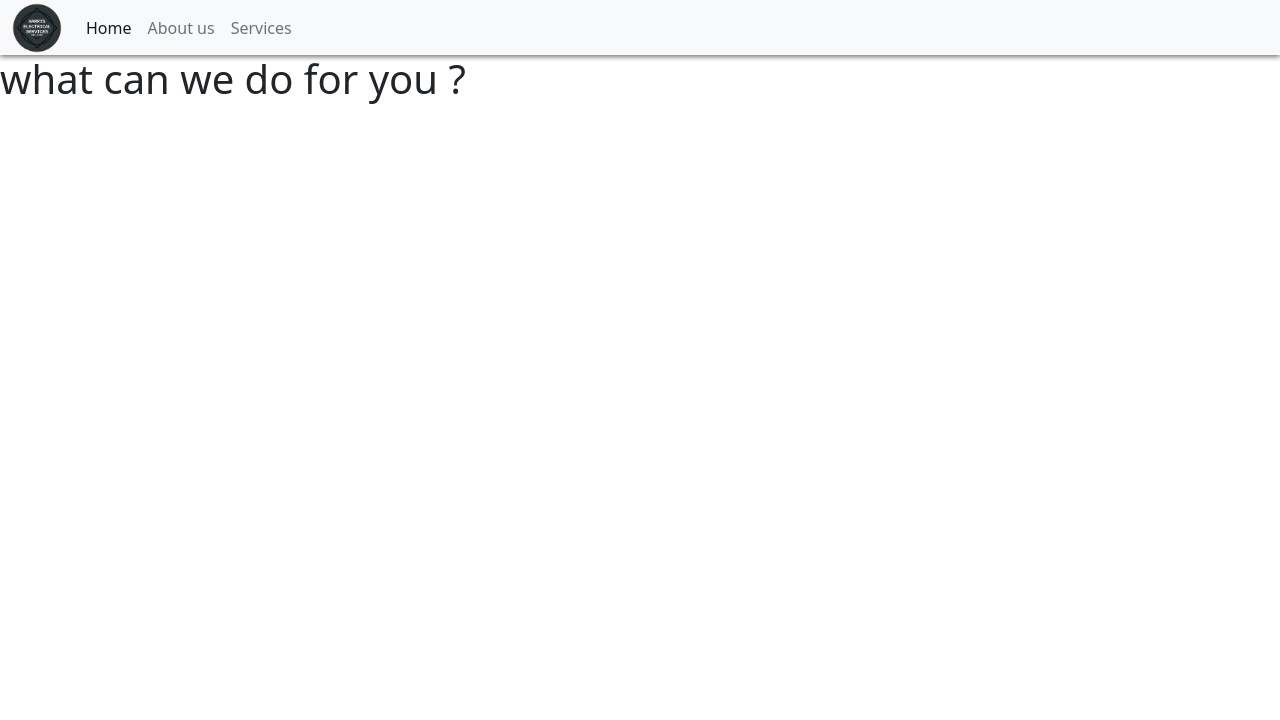
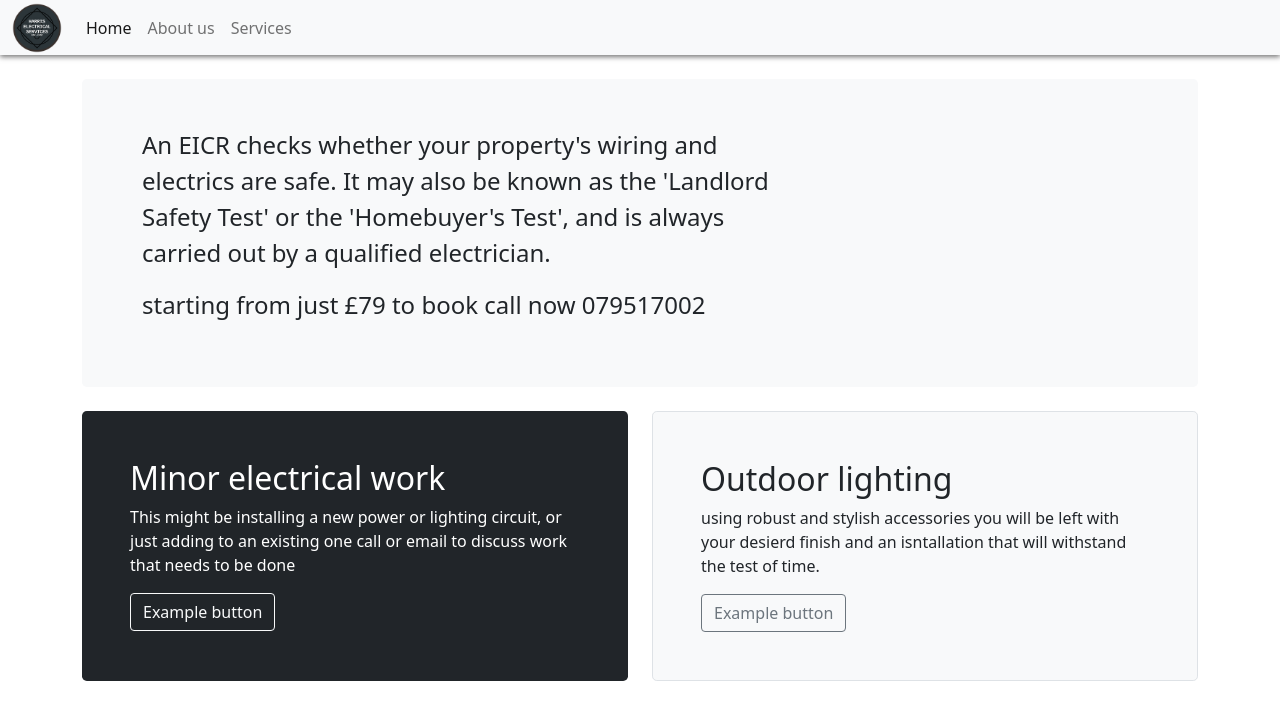
Before and after one commit to harrismoneybags/elec, a Flask app: page /services in a window 1280 px wide. Shown: the top 720 px of the page. Run offline with Flask 2, Linux system fonts and the light colour scheme.

Commit message:
upload to web

```diff
--- a/static/css/style.css
+++ b/static/css/style.css
@@ -26,8 +26,8 @@
 
 }
 
-.overlay-image {
-	position: absolute;
+.overlay-image-home {
+	position:absolute;
 	bottom: 0;
 	top: 0;
 	left: 0;
@@ -36,8 +36,17 @@
 	background-position: center;
 	opacity: 0.75;
 
+}
 
-
+.overlay-image-EICR{
+	position:absolute;
+	bottom: 0;
+	top: 0;
+	left: 0;
+	right: 0;
+	background-size: cover ;
+	background-position: center;
+	opacity: 0.75
 }
 
 .text-lower-left{
@@ -46,3 +55,9 @@
 	width: 25%;
 
 }
+
+.text-center{
+
+	float: left;
+	width: 25%;
+}
--- a/templates/services.html
+++ b/templates/services.html
@@ -2,6 +2,41 @@
 
 {% block content %}
 
-	<h1> what can we do for you ? </h1>
+
+<main>
+  <div class="container py-4">
+
+
+    <div class="p-5 mb-4 bg-light rounded-3">
+
+      <div class="container-sm">
+
+        <p class="col-md-8 fs-4"> An EICR checks whether your property's wiring and electrics are safe. It may also be known as the 'Landlord Safety Test' or the 'Homebuyer's Test', and is always carried out by a qualified electrician.</p>
+       	<p class="col-md-8 fs-4"> starting from just £79 to book call now 079517002</p>
+      </div>
+    </div>
+
+    <div class="row align-items-md-stretch">
+      <div class="col-md-6">
+        <div class="h-100 p-5 text-white bg-dark rounded-3">
+          <h2>Minor electrical work</h2>
+          <p>This might be installing a new power or lighting circuit, or just adding to an existing one call or email to discuss work that needs to be done</p>
+          <button class="btn btn-outline-light" type="button">Example button</button>
+        </div>
+      </div>
+      <div class="col-md-6">
+        <div class="h-100 p-5 bg-light border rounded-3">
+          <h2>Outdoor lighting</h2>
+          <p>using robust and stylish accessories you will be left with your desierd finish and an isntallation that will withstand the test of time.</p>
+          <button class="btn btn-outline-secondary" type="button">Example button</button>
+        </div>
+      </div>
+    </div>
+
+  </div>
+</main>
+
+
+
 
 {% endblock%}
```
Also changed, not shown: requirements.txt (added, +7 -0 lines), templates/index.html (+7 -1 lines), static/images/eicr.jpeg (added), templates/footer.html (added), 1 other file.
